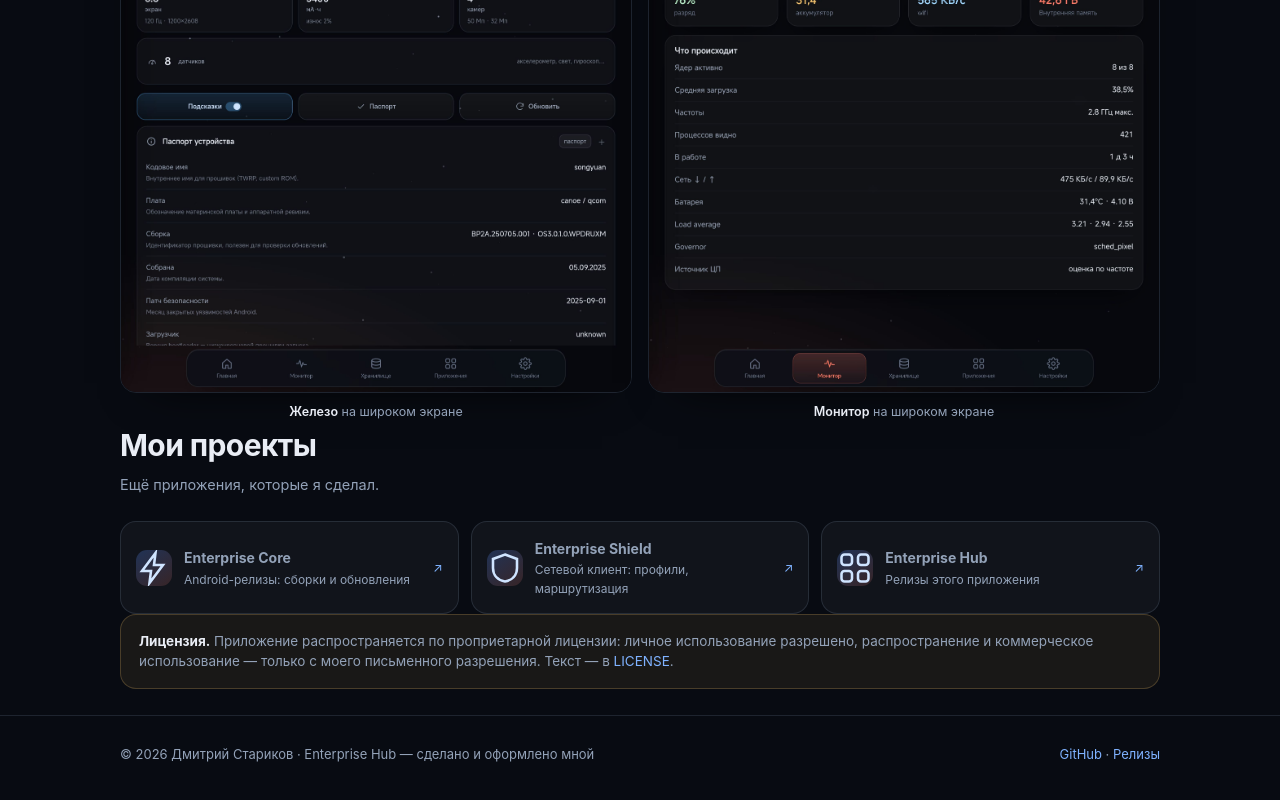
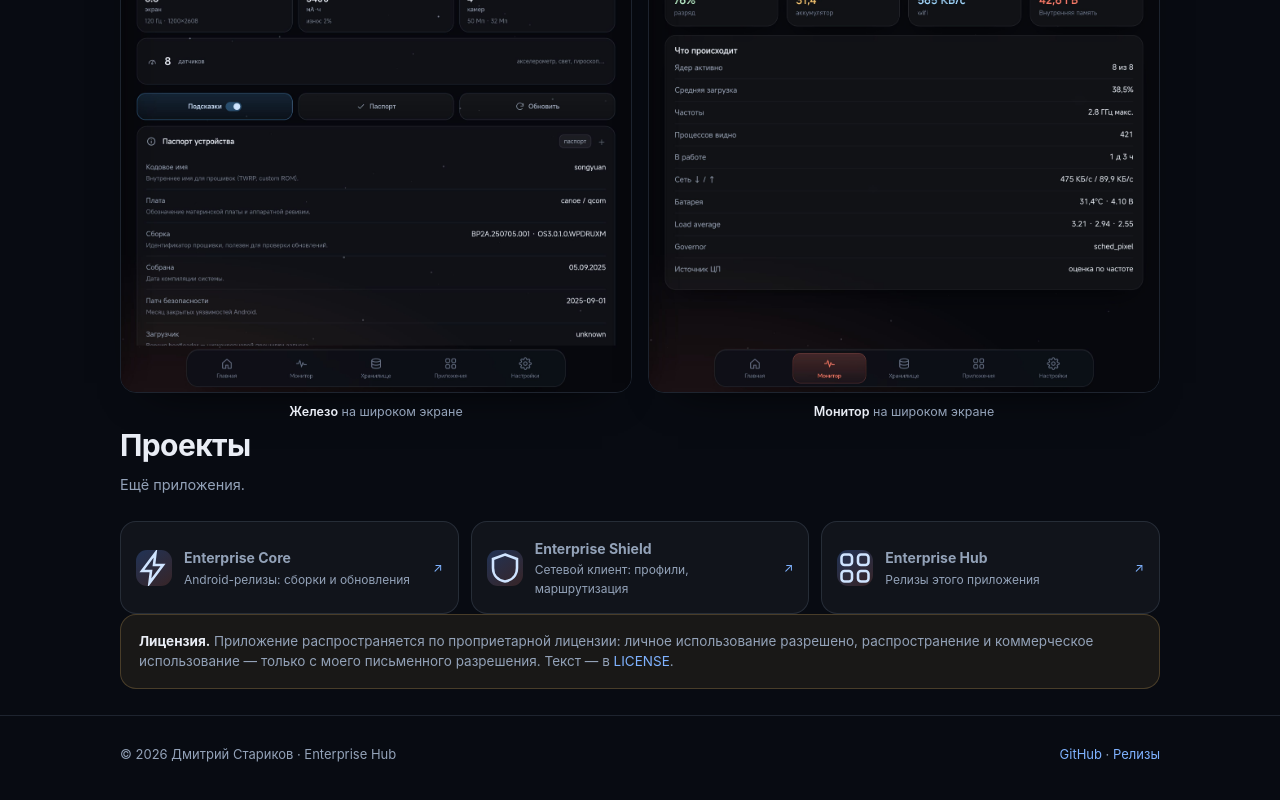
Before and after one commit to EnterPC-Core/enterprise-hub, a plain HTML site: page index.html in a window 1280 px wide. Shown: the part 3394-4194 px from the top of the page. Drawn offline with Linux system fonts and the light colour scheme.

Commit message:
Формулировки: «Проекты», спокойный подвал

```diff
--- a/index.html
+++ b/index.html
@@ -190,8 +190,8 @@
 </section>
 
 <section class="wrap" id="projects">
-  <h2>Мои проекты</h2>
-  <p class="sub">Ещё приложения, которые я сделал.</p>
+  <h2>Проекты</h2>
+  <p class="sub">Ещё приложения.</p>
   <div class="projects">
     <a class="proj" href="https://github.com/EnterPC-Core/EnterpriseCore-Releases">
       <span class="ic"><svg viewBox="0 0 24 24" fill="none" stroke="currentColor" stroke-width="1.7"><path d="M13 2 4 14h6l-1 8 9-12h-6z"/></svg></span>
@@ -221,7 +221,7 @@
 
 <footer>
   <div class="wrap foot-in">
-    <div>© 2026 Дмитрий Стариков · Enterprise Hub — сделано и оформлено мной</div>
+    <div>© 2026 Дмитрий Стариков · Enterprise Hub</div>
     <div><a href="https://github.com/EnterPC-Core">GitHub</a> · <a href="https://github.com/EnterPC-Core/EnterpriseHub-Releases/releases">Релизы</a></div>
   </div>
 </footer>
```
